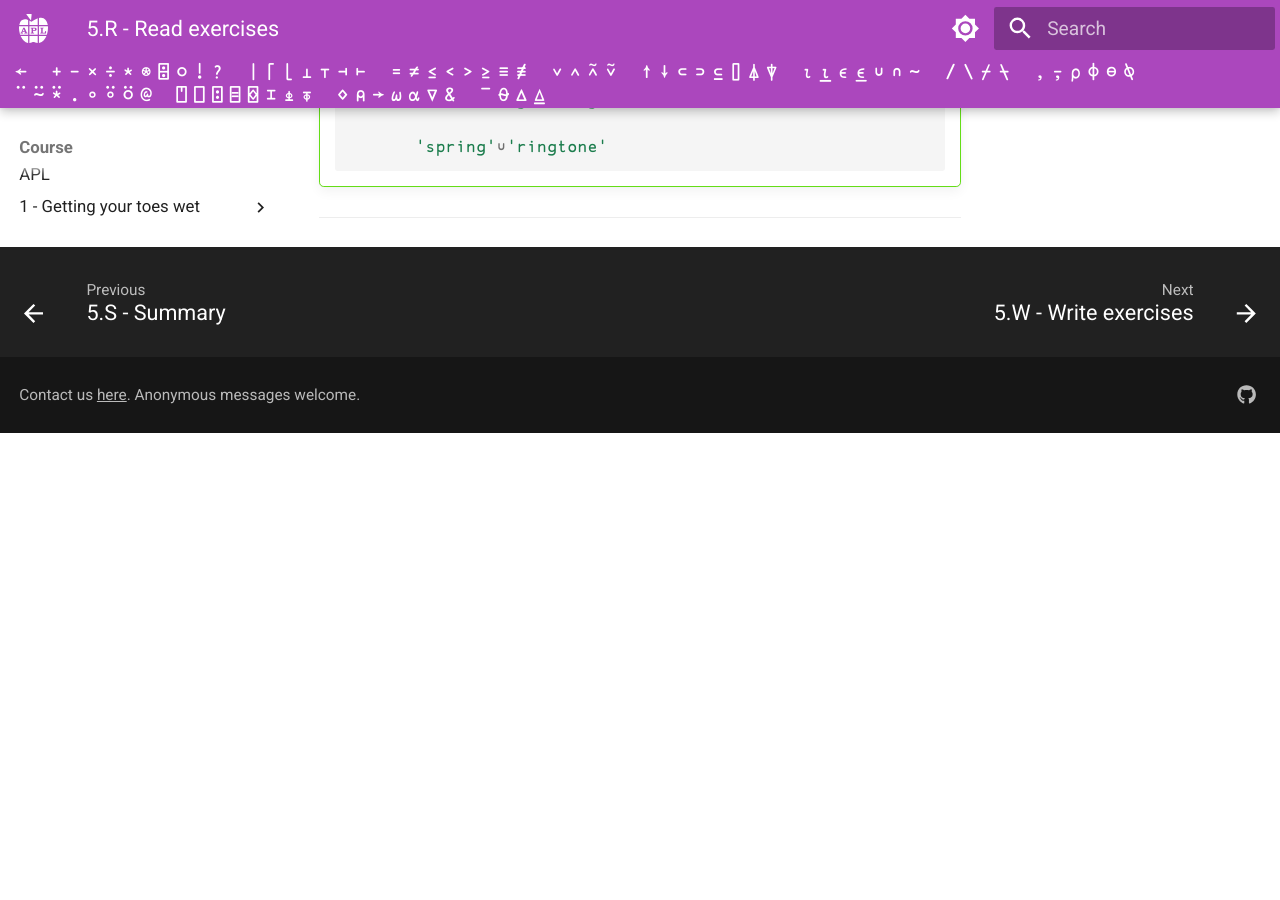
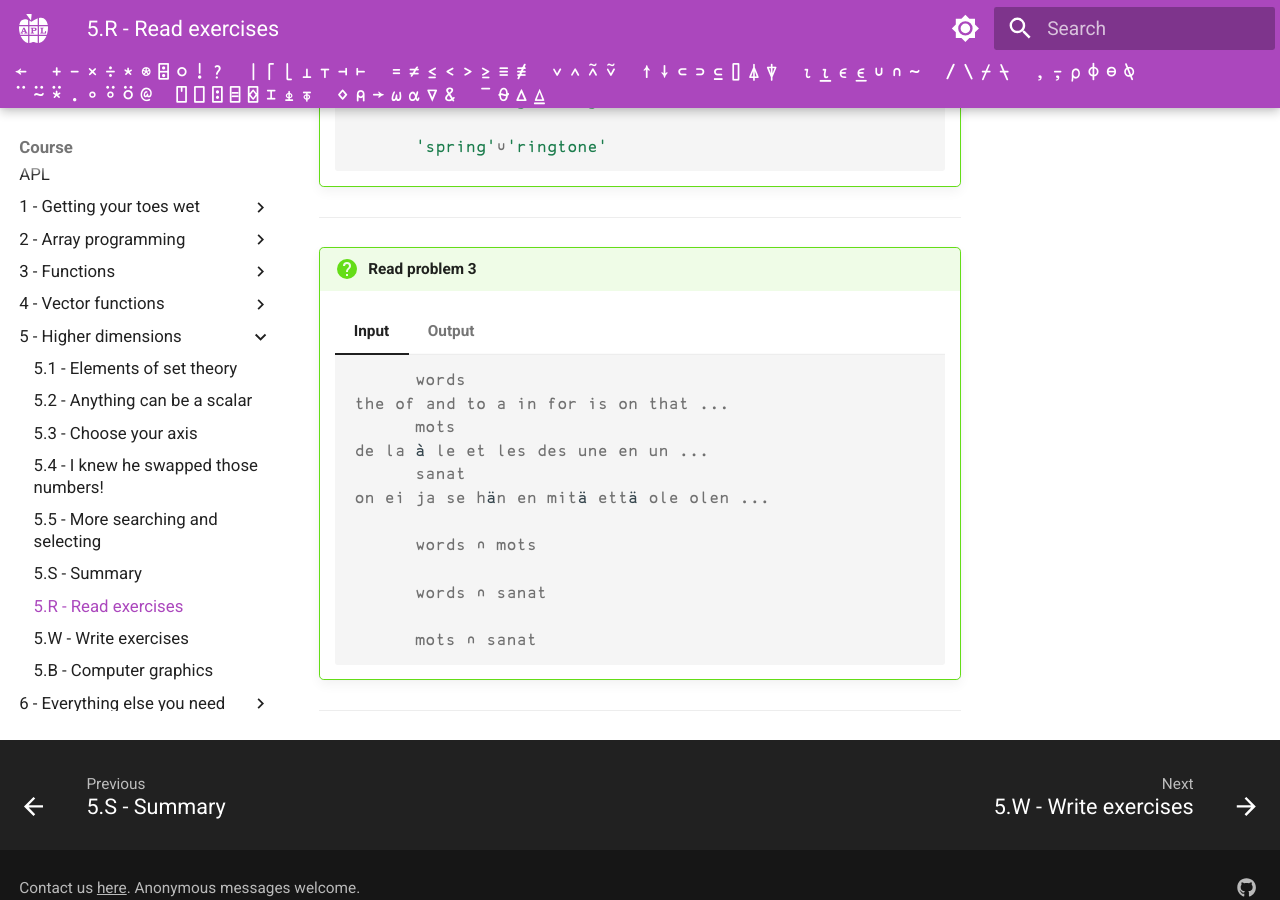
Before and after one commit to APLMOOC/APLMOOC, an MkDocs documentation site: the page built from docs/course/ch5/read.md, in a window 1280 px wide and 900 px high, scrolled down 962 px. Built offline with MkDocs 1.6.1 and Material for MkDocs 9.7.7, drawn with Linux system fonts in a browser that asks for light colours; some web fonts are replaced; a script that is not in the unit is left out; before the commit the page ends 1395 px from its top, so only the background shows below that.

Commit message:
Add Chapter 5 Read problem 3

````diff
--- a/docs/course/ch5/read.md
+++ b/docs/course/ch5/read.md
@@ -58,3 +58,44 @@ The exercises are not checked or graded: use them to check your knowledge!
         The union ∪ function adds to the left array elements of the right array not already in the right array.
 
 ---
+
+
+!!! question "Read problem 3"
+
+    === "Input"
+
+        ```apl
+              words
+        the of and to a in for is on that ...
+              mots
+        de la à le et les des une en un ...
+              sanat
+        on ei ja se hän en mitä että ole olen ...
+
+              words ∩ mots
+
+              words ∩ sanat
+
+              mots ∩ sanat
+
+        ```
+
+    === "Output"
+
+        ```apl
+              words
+        the of and to a in for is on that ...
+              mots
+        de la à le et les des une en un ...
+              sanat
+        on ei ja se hän en mitä että ole olen ...
+
+              words ∩ mots
+        est par plus son dont sans premier pays fin place millions site chef grand ensemble formation moment match public service question tour services ...
+              words ∩ sanat
+        on he anna kai no asia asian auto oven ok lisa radio join uni
+              mots ∩ sanat
+        en plus son se ne fin loi peloton rien aura bon moi voit toi vois saisit union
+        ```
+
+---
````
